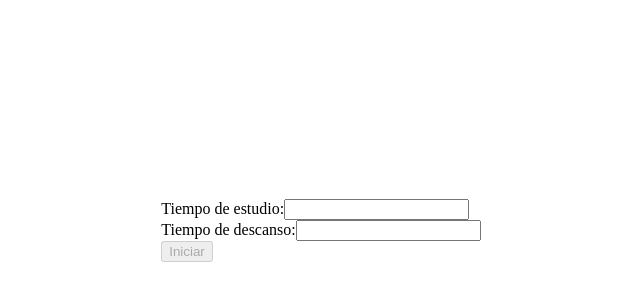
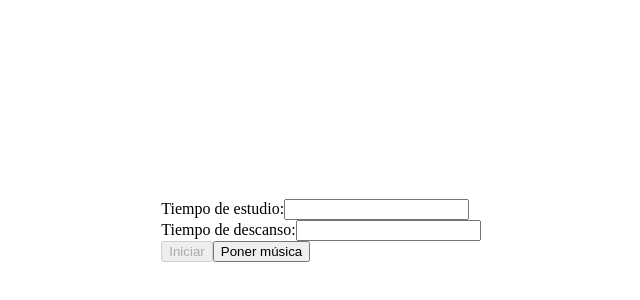
Before and after one commit to LeNylon/prototipo-nylon, a Next.js app: page / in a window 1280 px wide. Shown: the part 178-478 px from the top of the page, without its empty margins (319-959 px from the left). Built offline with nearby package versions, Linux system fonts and the light colour scheme.

Commit message:
musica funcional

```diff
--- a/app/page.js
+++ b/app/page.js
@@ -2,6 +2,7 @@
 
 import { useState } from "react";
 import Temporizador from "./components/temporizador";
+import Musica from "./components/musica";
 
 export default function Home() {
   const [tiempoEstudio, setTiempoEstudio] = useState("");
@@ -41,6 +42,9 @@ export default function Home() {
           >
             Iniciar
           </button>
+
+          <Musica opcionMusica="/musica.mp3" />
+
         </div>
       ) : (
         <Temporizador
```
